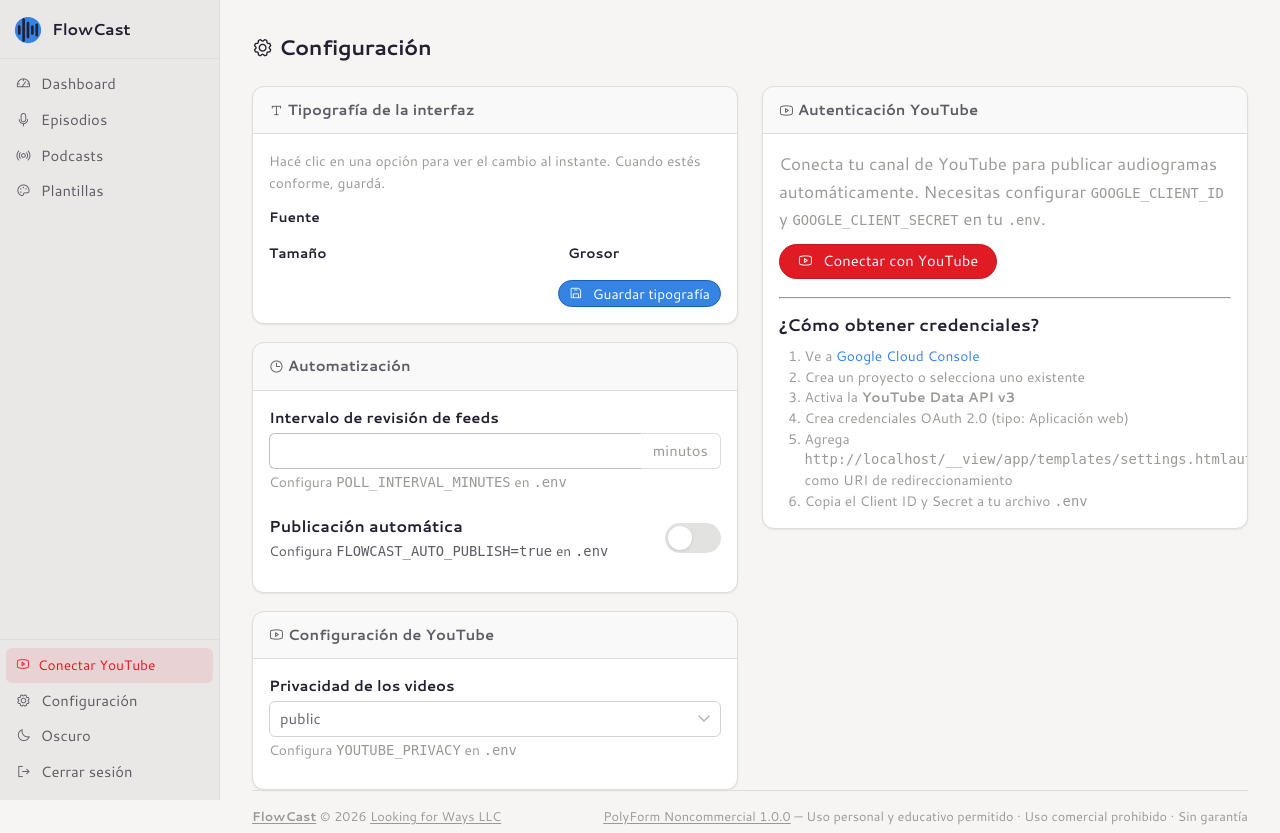
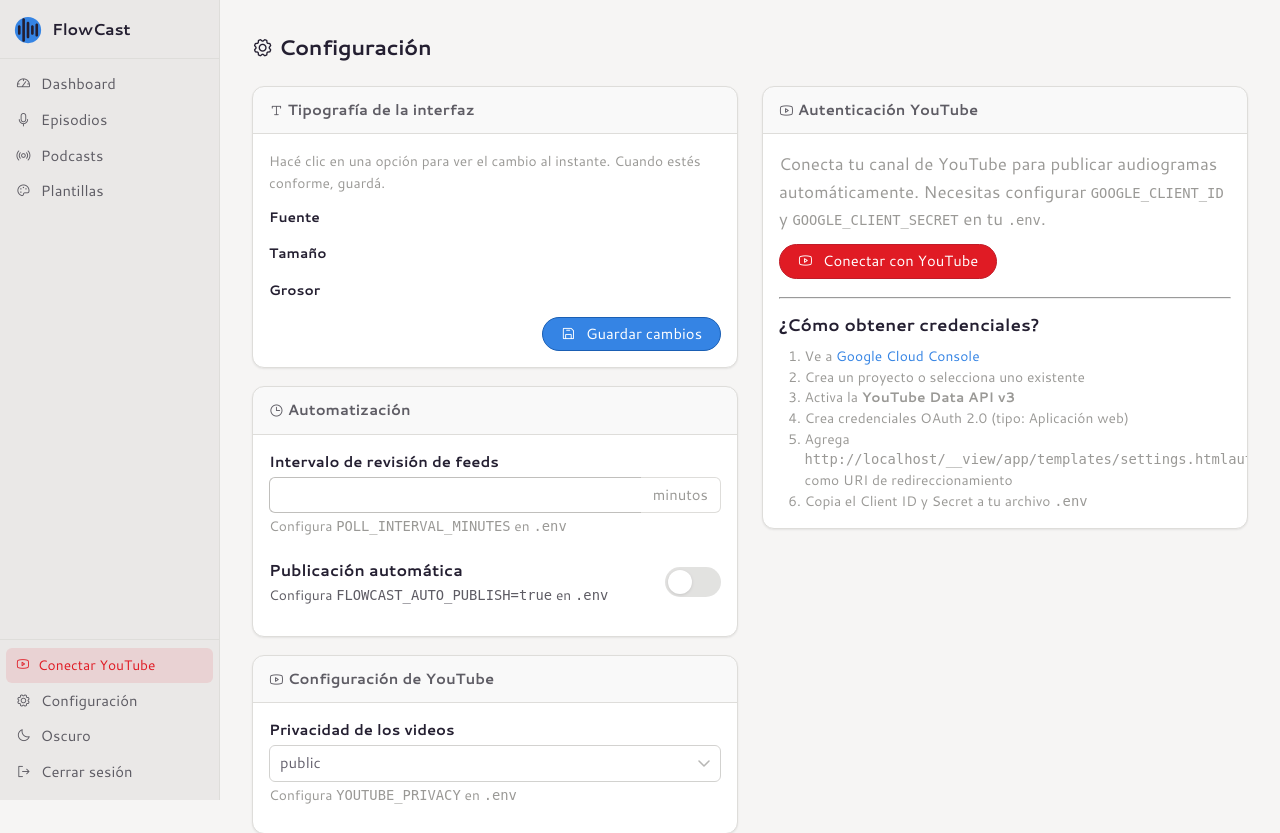
Before and after one commit to lookingforways/flowcast, a Python web app: template app/templates/settings.html in a window 1280 px wide. Shown: the top 833 px of the page. Run offline with Jinja, Linux system fonts and the light colour scheme; the template is opened without the code that fills it, so the values that code supplies are empty.

Commit message:
fix: picker de tipografía — cajas uniformes, layout vertical, botón consistente
Tamaño y Grosor pasan a secciones verticales independientes (igual que Fuente).
Todas las cajas tienen dimensiones fijas idénticas (4.25rem × 2.75rem) — eliminado
min-width/min-height que permitía que L/XL/XXL crecieran. Botón "Guardar cambios"
unificado con el de la plantilla (eliminado btn-sm). Agrega docker-compose.override.yml
a .gitignore.

```diff
--- a/app/templates/settings.html
+++ b/app/templates/settings.html
@@ -16,23 +16,20 @@
   /* Font options: tall enough for Aa */
   .font-opt { padding: 0.75rem 0.5rem; }
   .font-opt-aa { font-size: 1.25rem; line-height: 1.2; }
-  /* Size options: compact, just the label at respective size */
-  .size-opt { padding: 0.55rem 0.25rem; min-height: 2.75rem; }
-  .sz-s   { font-size: 0.875rem; }
-  .sz-m   { font-size: 1rem; }
-  .sz-l   { font-size: 1.125rem; }
-  .sz-xl  { font-size: 1.375rem; }
-  .sz-xxl { font-size: 1.625rem; }
-  /* Weight options */
-  .weight-opt { padding: 0.55rem 0.5rem; min-height: 2.75rem; font-size: 0.9rem; }
+  /* Size label classes — solo cambian el texto, no la caja */
+  .sz-s   { font-size: 0.8rem; }
+  .sz-m   { font-size: 0.95rem; }
+  .sz-l   { font-size: 1.1rem; }
+  .sz-xl  { font-size: 1.25rem; }
+  .sz-xxl { font-size: 1.45rem; }
+  /* Todas las cajas: dimensiones fijas idénticas */
+  .size-opt, .weight-opt { width: 4.25rem; height: 2.75rem; font-size: 0.9rem; }
   .w-bold { font-weight: 700; }
+  /* Cajas en fila */
+  .sz-group-boxes { display: flex; gap: 0.4rem; }
   /* Grids */
   .font-picker-grid { display: grid; grid-template-columns: repeat(4, 1fr); gap: 0.5rem; }
-  .size-picker-grid { display: grid; grid-template-columns: repeat(5, 1fr); gap: 0.4rem; }
-  .weight-picker-grid { display: grid; grid-template-columns: repeat(2, 1fr); gap: 0.5rem; }
   @media (max-width: 560px) { .font-picker-grid { grid-template-columns: repeat(2, 1fr); } }
-  .typo-size-col { flex: 1 1 0; min-width: 0; }
-  .typo-weight-col { min-width: 9rem; }
 </style>
 {% endblock %}
 
@@ -79,10 +76,8 @@
           {% endfor %}
         </div>
 
-        <div class="d-flex gap-3 flex-wrap mb-3">
-          <div class="typo-size-col">
         <label class="form-label fw-semibold small mb-1">Tamaño</label>
-            <div class="size-picker-grid">
+        <div class="sz-group-boxes mb-3">
           {% set size_css = {'S': 'sz-s', 'M': 'sz-m', 'L': 'sz-l', 'XL': 'sz-xl', 'XXL': 'sz-xxl'} %}
           {% for key, info in ui_font_sizes.items() %}
           <div class="typo-opt size-opt {% if ui_font_size_key == key %}selected{% endif %}"
@@ -92,11 +87,9 @@
           </div>
           {% endfor %}
         </div>
-          </div>
 
-          <div class="typo-weight-col">
         <label class="form-label fw-semibold small mb-1">Grosor</label>
-            <div class="weight-picker-grid">
+        <div class="sz-group-boxes mb-3">
           {% for key, info in ui_font_weights.items() %}
           <div class="typo-opt weight-opt {% if key == 'bold' %}w-bold{% endif %} {% if ui_font_weight_key == key %}selected{% endif %}"
                data-weight="{{ key }}" role="button" tabindex="0"
@@ -105,12 +98,10 @@
           </div>
           {% endfor %}
         </div>
-          </div>
-        </div>
 
         <div class="d-flex justify-content-end">
-          <button class="btn btn-primary btn-sm" id="saveTypoBtn" type="button">
-            <i class="ph ph-floppy-disk me-1" aria-hidden="true"></i>Guardar tipografía
+          <button class="btn btn-primary" id="saveTypoBtn" type="button">
+            <i class="ph ph-floppy-disk me-1" aria-hidden="true"></i>Guardar cambios
           </button>
         </div>
       </div>
```
Also changed, not shown: 1 other file. Lines whose indentation alone changed are shown as unchanged.
